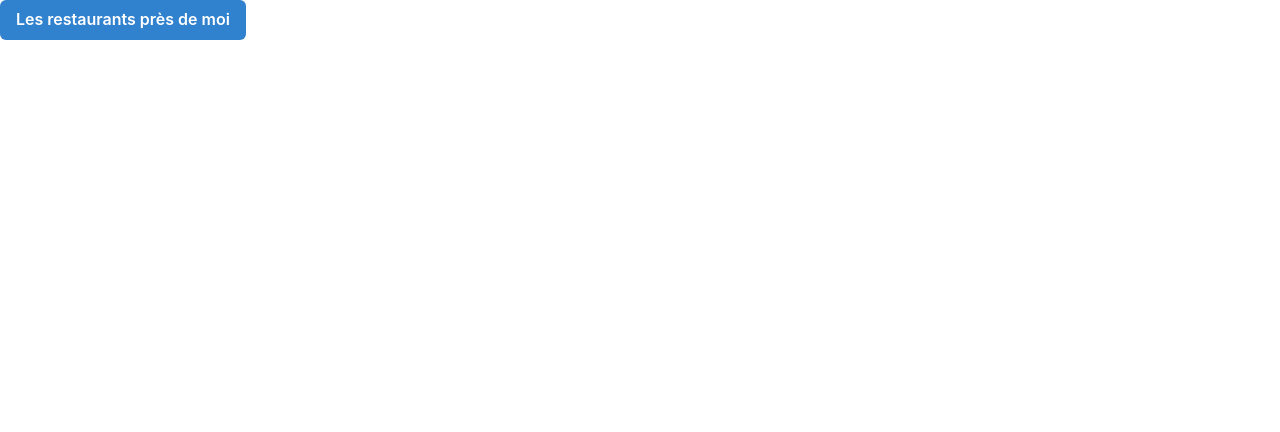
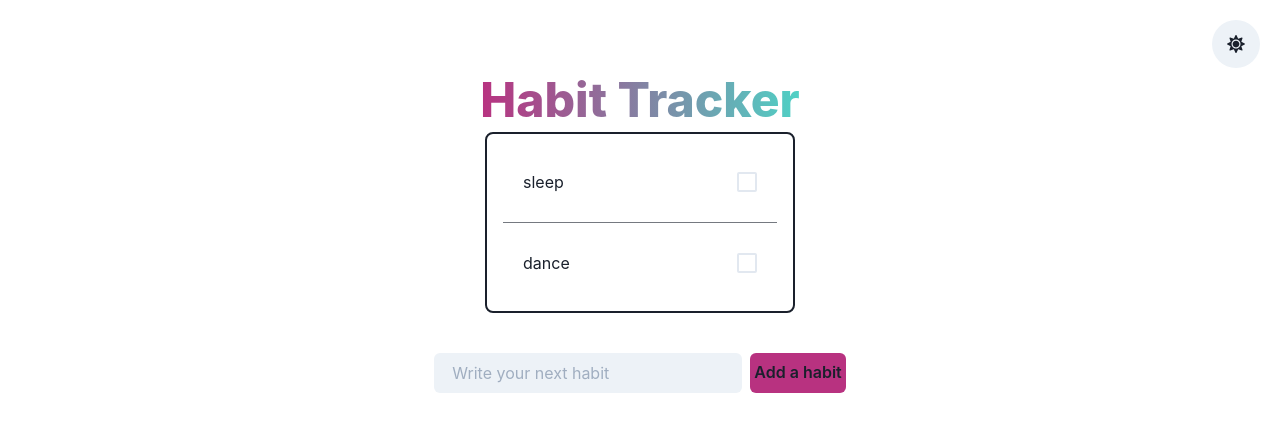
Before and after one commit to ElisabethCardella/habit-tracker, a React (Create React App) app: page / in a window 1280 px wide. Shown: the top 432 px of the page. Built offline with nearby package versions, Linux system fonts and the light colour scheme.

Commit message:
Improve UI

```diff
--- a/package.json
+++ b/package.json
@@ -12,6 +12,7 @@
     "framer-motion": "^5",
     "react": "^17.0.2",
     "react-dom": "^17.0.2",
+    "react-icons": "^4.3.1",
     "react-scripts": "5.0.0",
     "web-vitals": "^2.1.2"
   },
--- a/src/App.js
+++ b/src/App.js
@@ -1,8 +1,45 @@
 import "./App.css";
 import Header from "./components/Header";
+import Habit from "./components/Habit";
+import AddHabit from "./components/AddHabit";
+import {
+  VStack,
+  IconButton,
+  useMenuState,
+  StatHelpText,
+} from "@chakra-ui/react";
+import { FaSun, FaMoon } from "react-icons/fa";
+import { useState, useEffect } from "react";
 
-function App() {
-  return <Header />;
+function App(habits) {
+  const initialHabits = [
+    {
+      id: 1,
+      body: "sleep",
+    },
+
+    {
+      id: 2,
+      body: "dance",
+    },
+  ];
+
+  useState[habits] = useState(initialHabits);
+
+  return (
+    <VStack p={5}>
+      <IconButton
+        icon={<FaSun />}
+        isRound="true"
+        size="lg"
+        alignSelf="flex-end"
+      />
+      <Header />
+
+      <Habit habits={habits} />
+      <AddHabit />
+    </VStack>
+  );
 }
 
 export default App;
--- /dev/null
+++ b/src/components/AddHabit/index.js
@@ -0,0 +1,24 @@
+import {
+  Button,
+  Editable,
+  EditableInput,
+  HStack,
+  Input,
+} from "@chakra-ui/react";
+
+function AddHabit() {
+  function handleSubmit(event) {}
+  return (
+    <form onSubmit={handleSubmit}>
+      <HStack mt="8">
+        <Input variant="filled" placeholder="Write your next habit" />
+        <Button backgroundColor="#B83280" width="sl" type="submit">
+          {" "}
+          Add a habit
+        </Button>
+      </HStack>
+    </form>
+  );
+}
+
+export default AddHabit;
--- /dev/null
+++ b/src/components/Habit/index.js
@@ -0,0 +1,46 @@
+import { Container, HStack, Spacer } from "@chakra-ui/react";
+import { Editable, EditableInput, EditablePreview } from "@chakra-ui/react";
+import { Checkbox, Stack, VStack, Text } from "@chakra-ui/react";
+import { Divider } from "@chakra-ui/react";
+import { Grid, GridItem } from "@chakra-ui/react";
+
+const Habit = () => {
+  const Habits = [
+    {
+      id: 1,
+      body: "sleep",
+    },
+
+    {
+      id: 2,
+      body: "dance",
+    },
+  ];
+
+  return (
+    <VStack
+      divider={<Divider />}
+      borderColor="#97266D"
+      border="2px"
+      p="4"
+      borderRadius="lg"
+      w="100%"
+      maxW={{ base: "100%", md: "50%", xl: "25%" }}
+      alignItems="stretch"
+    >
+      {Habits.map((habit) => (
+        <HStack p={5} key={habit.id}>
+          <Editable>
+            {habit.body}
+            <EditablePreview />
+            <EditableInput />
+          </Editable>
+          <Spacer />
+          <Checkbox size="lg" />
+        </HStack>
+      ))}
+    </VStack>
+  );
+};
+
+export default Habit;
--- a/src/components/Header/index.js
+++ b/src/components/Header/index.js
@@ -1,10 +1,16 @@
-import { Button } from "@chakra-ui/react";
+import { Heading } from "@chakra-ui/react";
 
 const Header = () => {
   return (
-    <div className="header">
-      <Button colorScheme="blue">Les restaurants près de moi</Button>{" "}
-    </div>
+    <Heading
+      mb="8"
+      fontWeight="extrabold"
+      size="2xl"
+      bgGradient="linear(to-l, #4FD1C5, #B83280)"
+      bgClip="text"
+    >
+      Habit Tracker
+    </Heading>
   );
 };
 
```
Also changed, not shown: 1 other file (tests, documents, lock files or other folders).
